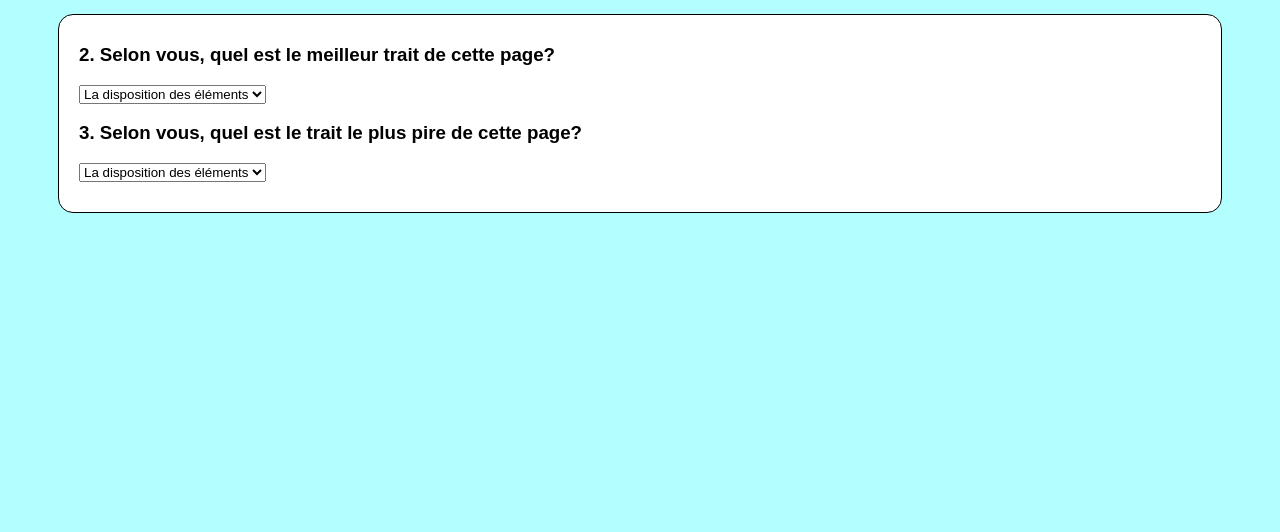
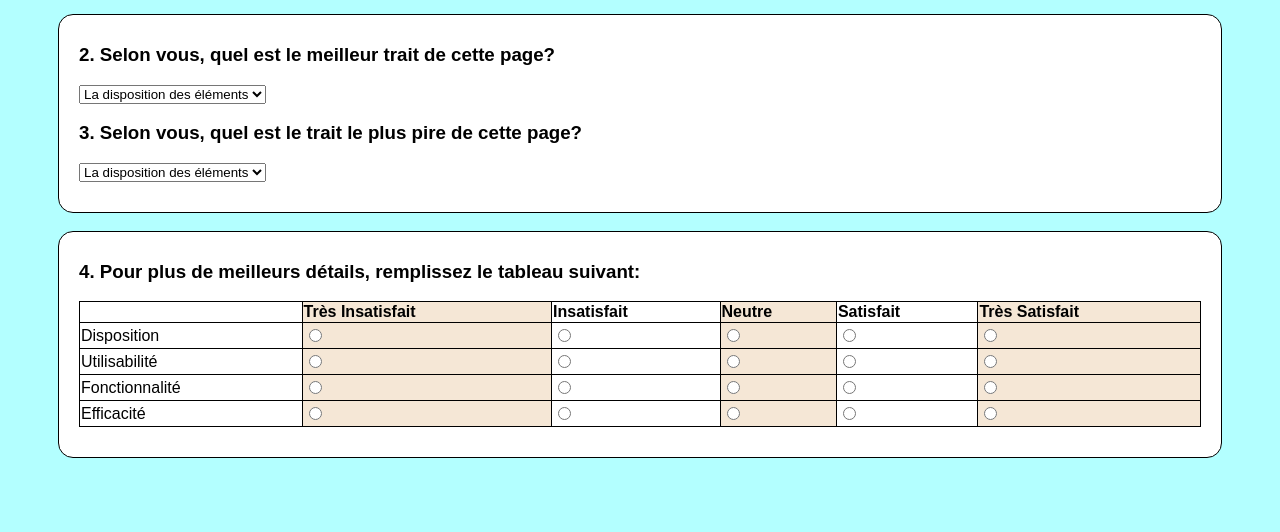
Before and after one commit to earja087/earja087.github.io, a web app: file index.html in a window 1280 px wide. Shown: the part 844-1376 px from the top of the page. Before the commit the page ends 1057 px from the top, so only its background shows below. Run offline with its HTML, style and script files only (its server is not run), Linux system fonts and the light colour scheme.

Commit message:
Added a table

```diff
--- a/index.html
+++ b/index.html
@@ -26,7 +26,7 @@
       <input type="radio" class="radio" id="femaleOption" name="gender" value="female"/>
     </div>
     <br>
-    <!-- Question 2 & 3-->
+    <!-- Question 2 & 3 - Un choix unique-->
     <div>
       <h3 class="question">2. Selon vous, quel est le meilleur trait de cette page?</h3>
       <select id="best">
@@ -34,12 +34,105 @@
         <option value="colours">Le choix de couleur</option>
         <option value="usability">L'utilisabilité de la page</option>
       </select>
+      <br>
       <h3 class="question">3. Selon vous, quel est le trait le plus pire de cette page?</h3>
       <select id="worst">
         <option value="display2">La disposition des éléments</option>
         <option value="colours2">Le choix de couleur</option>
         <option value="usability2">L'utilisabilité de la page</option>
       </select>
-    </form>
-  </body>
-  </html>
+    </div>
+    <br>
+    <!-- Question 4 - Likert -->
+    <div>
+      <h3 class="question">4. Pour plus de meilleurs détails, remplissez le tableau suivant:</h3>
+      <table>
+        <tr>
+          <th></th>
+          <th>Très Insatisfait</th>
+          <th>Insatisfait</th>
+          <th>Neutre</th>
+          <th>Satisfait</th>
+          <th>Très Satisfait</th>
+        </tr>
+        <!-- Row 1 -->
+        <tr>
+          <td>Disposition</td>
+          <td>
+            <input type="radio" class="radio" id="likertTable" name="displayTable" value="VU"/>
+          </td>
+          <td>
+            <input type="radio" class="radio" id="likertTable" name="displayTable" value="U"/>
+          </td>
+          <td>
+            <input type="radio" class="radio" id="likertTable" name="displayTable" value="N"/>
+          </td>
+          <td>
+            <input type="radio" class="radio" id="likertTable" name="displayTable" value="S"/>
+          </td>
+          <td>
+            <input type="radio" class="radio" id="likertTable" name="displayTable" value="VS"/>
+          </td>
+        </tr>
+        <!-- Row 2 -->
+        <tr>
+          <td>Utilisabilité</td>
+          <td>
+            <input type="radio" class="radio" id="likertTable" name="usabilityTable" value="VU"/>
+          </td>
+          <td>
+            <input type="radio" class="radio" id="likertTable" name="usabilityTable" value="U"/>
+          </td>
+          <td>
+            <input type="radio" class="radio" id="likertTable" name="usabilityTable" value="N"/>
+          </td>
+          <td>
+            <input type="radio" class="radio" id="likertTable" name="usabilityTable" value="S"/>
+          </td>
+          <td>
+            <input type="radio" class="radio" id="likertTable" name="usabilityTable" value="VS"/>
+          </td>
+        </tr>
+        <!-- Row 3 -->
+        <tr>
+          <td>Fonctionnalité</td>
+          <td>
+            <input type="radio" class="radio" id="likertTable" name="functionTable" value="VU"/>
+          </td>
+          <td>
+            <input type="radio" class="radio" id="likertTable" name="functionTable" value="U"/>
+          </td>
+          <td>
+            <input type="radio" class="radio" id="likertTable" name="functionTable" value="N"/>
+          </td>
+          <td>
+            <input type="radio" class="radio" id="likertTable" name="functionTable" value="S"/>
+          </td>
+          <td>
+            <input type="radio" class="radio" id="likertTable" name="functionTable" value="VS"/>
+          </td>
+        </tr>
+        <!-- Row 4 -->
+        <tr>
+          <td>Efficacité</td>
+          <td>
+            <input type="radio" class="radio" id="likertTable" name="efficiencyTable" value="VU"/>
+          </td>
+          <td>
+            <input type="radio" class="radio" id="likertTable" name="efficiencyTable" value="U"/>
+          </td>
+          <td>
+            <input type="radio" class="radio" id="likertTable" name="efficiencyTable" value="N"/>
+          </td>
+          <td>
+            <input type="radio" class="radio" id="likertTable" name="efficiencyTable" value="S"/>
+          </td>
+          <td>
+            <input type="radio" class="radio" id="likertTable" name="efficiencyTable" value="VS"/>
+          </td>
+        </tr>
+      </table>
+    </div>
+  </form>
+</body>
+</html>
--- a/styles/style.css
+++ b/styles/style.css
@@ -39,6 +39,29 @@ div {
   background-color: white;
 }
 
+table {
+  font-family: arial;
+  border-collapse: collapse;
+  width: 100%;
+}
+
+td, th {
+  border: 1px solid black;
+  text-align: left;
+}
+
+th:nth-child(even) {
+  background-color: #f5e7d6;
+}
+
+td:nth-child(even) {
+  background-color: #f5e7d6;
+}
+
+#likertTable {
+  align: center;
+}
+
 img {
   display: block;
   margin-left: auto;
```
